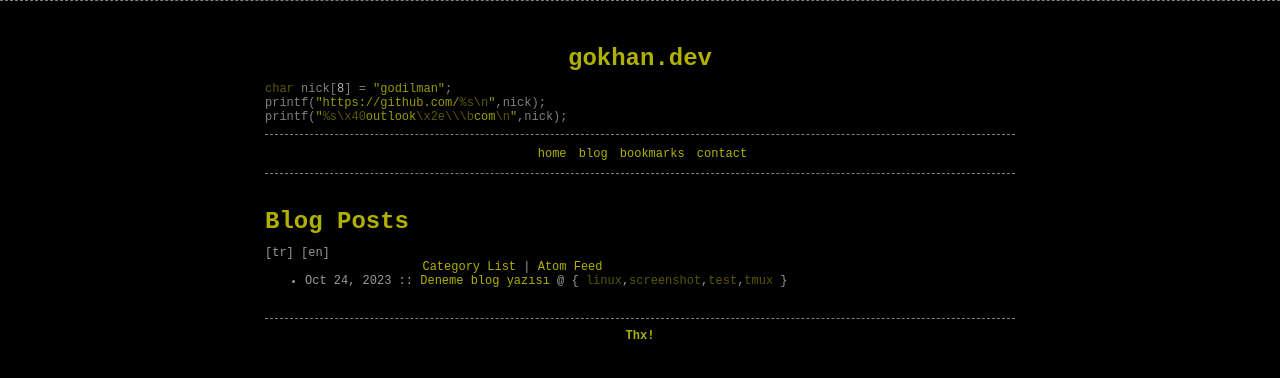
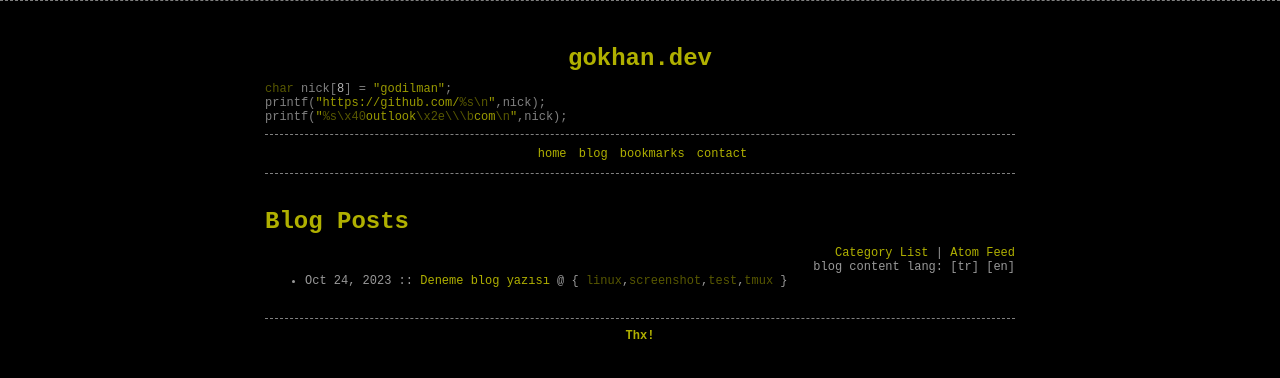
Before and after one commit to godilman/godilman.github.io, a Jekyll site: the page built from blog.md, in a window 1280 px wide. Shown: the top 378 px of the page. Built offline with Jekyll 4.4.1, drawn with Linux system fonts in a browser that asks for light colours.

Commit message:
lang txt test

```diff
--- a/_includes/blog.html
+++ b/_includes/blog.html
@@ -1,8 +1,8 @@
-<div style="width:45%;text-align: left;">
-    [tr] [en]
-</div>
-<div style="width:45%;text-align:right;">
+
+<div style="width:100%;text-align:right;">
     <a href="{{ site.baseurl }}category/" title="Category List">Category List</a>
     |
     <a href="{{ site.baseurl }}feed/" title="Atom Feed Posts">Atom Feed</a>
+    <br>
+    blog content lang: [tr] [en]
 </div>
```
